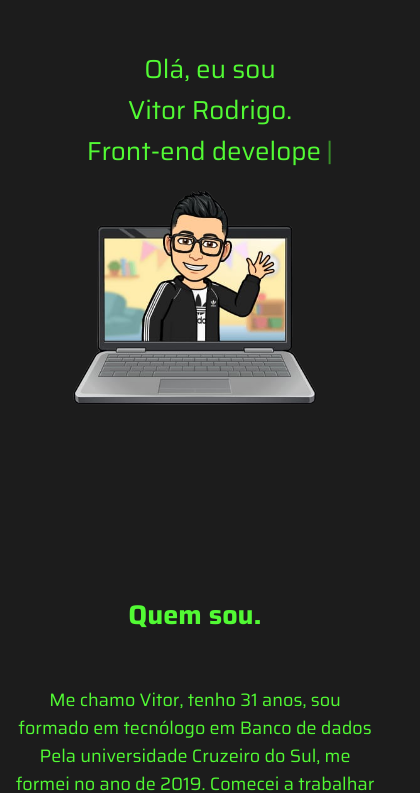
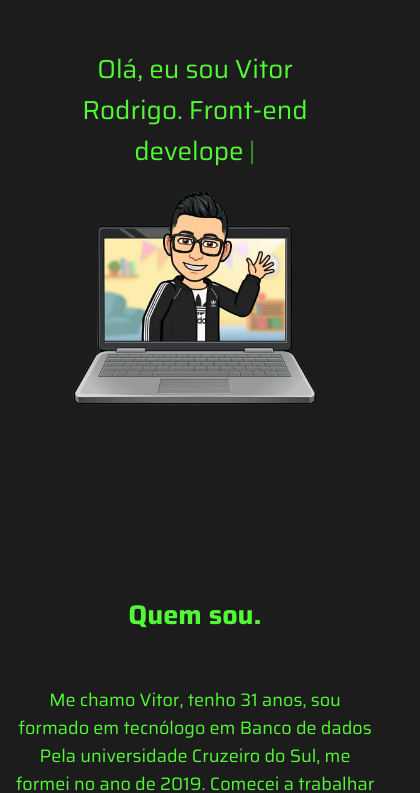
Before and after one commit to VitorRodrigo/Portfolio-Vitor, a plain HTML site: page index.html in a window 390 px wide. Shown: the part 52-845 px from the top of the page, 420 px wide, since content can reach past the window. Drawn offline with Linux system fonts and the light colour scheme.

Commit message:
Update style.css

```diff
--- a/assets/css/style.css
+++ b/assets/css/style.css
@@ -54,10 +54,12 @@ body{
     margin: auto;
 
 
+
 }
 .section-inicial-texto p{
     width: 420px;
     white-space: pre-line;
+
 }
 p::after{
     content: '|';
@@ -329,5 +331,9 @@ p::after{
     .section-sobre-div span{
     width: auto;
     }
+    .section-inicial-texto p{
+        width: 250px;
+    white-space: inherit;
 
 }
+}
```
